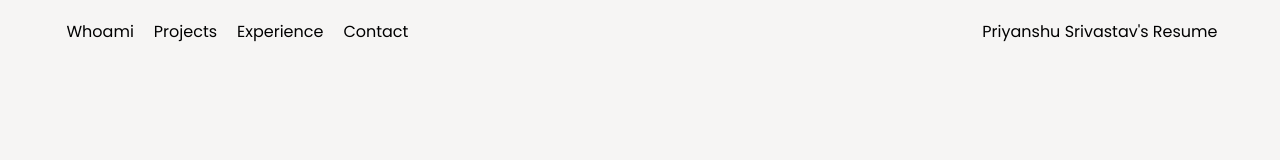
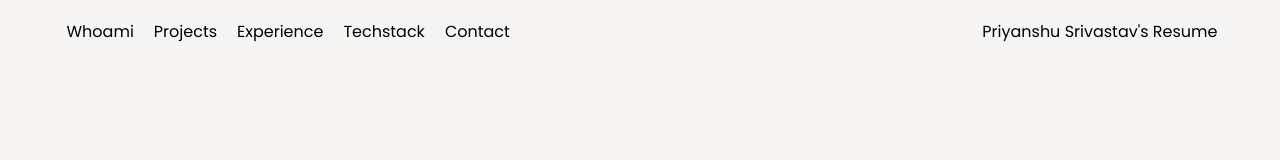
Before and after one commit to priyanshusrivastav212/portfolio, a Next.js app: page / in a window 1280 px wide. Shown: the top 160 px of the page. Built offline with nearby package versions, Linux system fonts and the light colour scheme.

Commit message:
Update navbar.tsx

```diff
--- a/app/components/navbar.tsx
+++ b/app/components/navbar.tsx
@@ -8,7 +8,7 @@ const navElements: NavElement[] = [
   { label: "Whoami", link: "#whoami", external: false },
   { label: "Projects", link: "#projects", external: false },
   { label: "Experience", link: "#experience", external: false },
-  //{ label: "TechStack", link: "#techstack", external: false },
+  { label: "Techstack", link: "#techstack", external: false },
   { label: "Contact", link: "#contact", external: false },
 ];
 
```
